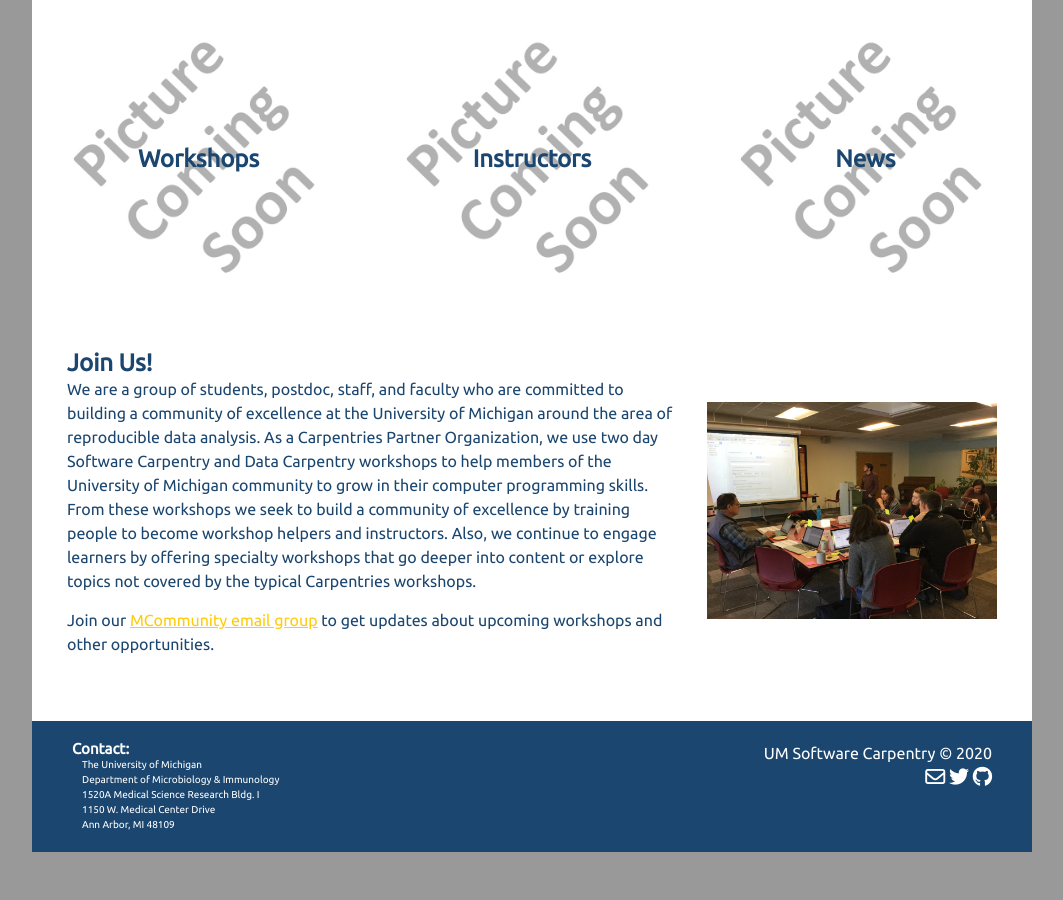
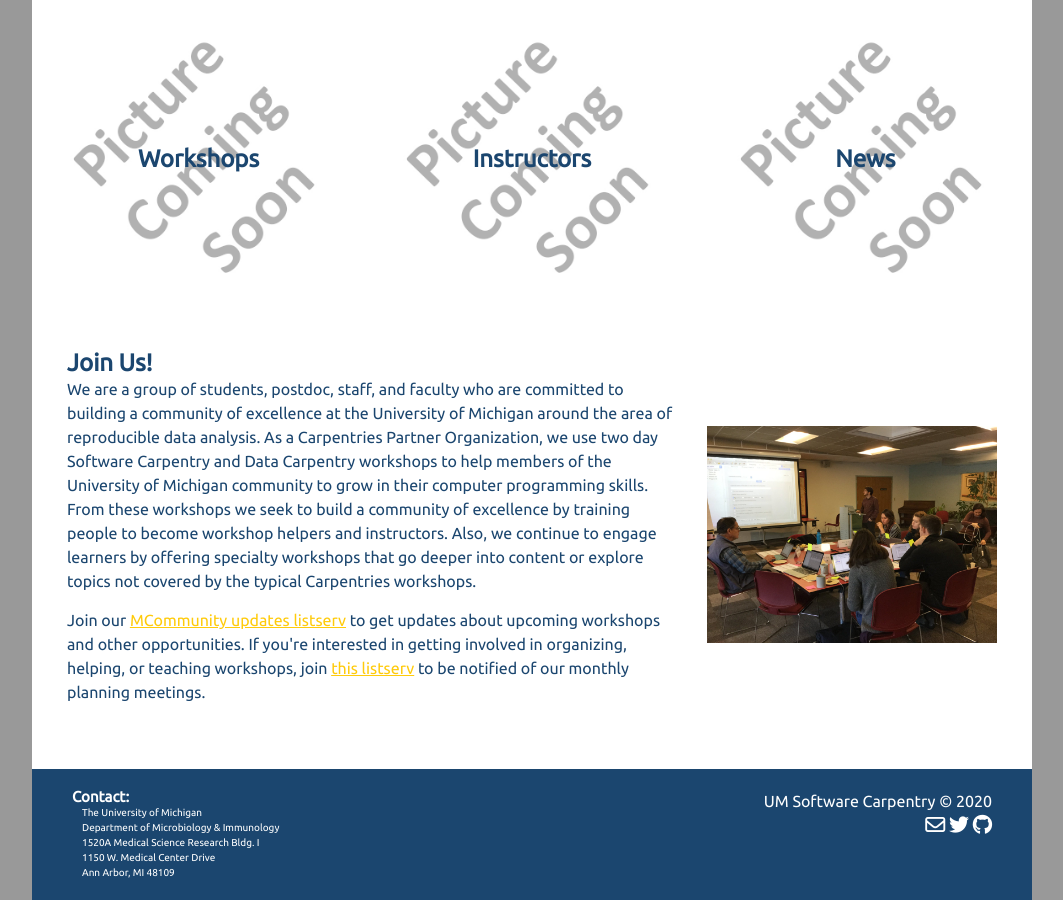
Before and after one commit to UMCarpentries/umcarpentries.github.io, a Jekyll site: the page built from index.html, in a window 1280 px wide and 900 px high, scrolled down 956 px. Shown: the whole window, without its empty margins (108-1171 px from the left). Built offline with Jekyll 4.4.1, drawn with Linux system fonts in a browser that asks for light colours; nearby versions of some CDN libraries; before the commit the page ends 1808 px from its top, so only the background shows below that.

Commit message:
Link to other MCommunity listserv for organizers

```diff
--- a/index.html
+++ b/index.html
@@ -59,7 +59,7 @@
 			<div class="col-md-8">
 				<h3>Join Us!</h3>
 				<p>We are a group of students, postdoc, staff, and faculty who are committed to building a community of excellence at the University of Michigan around the area of reproducible data analysis. As a Carpentries Partner Organization, we use two day Software Carpentry and Data Carpentry workshops to help members of the University of Michigan community to grow in their computer programming skills. From these workshops we seek to build a community of excellence by training people to become workshop helpers and instructors. Also, we continue to engage learners by offering specialty workshops that go deeper into content or explore topics not covered by the typical Carpentries workshops.</p>
-				<p>Join our <a href=https://mcommunity.umich.edu/#group:Software%20Carpentry%20Updates>MCommunity email group</a> to get updates about upcoming workshops and other opportunities.</p>
+                                <p>Join our <a href=https://mcommunity.umich.edu/#group:Software%20Carpentry%20Updates>MCommunity updates listserv</a> to get updates about upcoming workshops and other opportunities. If you're interested in getting involved in organizing, helping, or teaching workshops, join <a href=https://mcommunity.umich.edu/#group:UM%20Software%20Carpentry>this listserv</a> to be notified of our monthly planning meetings.</p>
 			</div>
 			<div class="col-md-4">
 				<img class="img-responsive" src="assets/img/workshop_arthur.jpg" alt="Arthur teaching a workshop"/>
```
